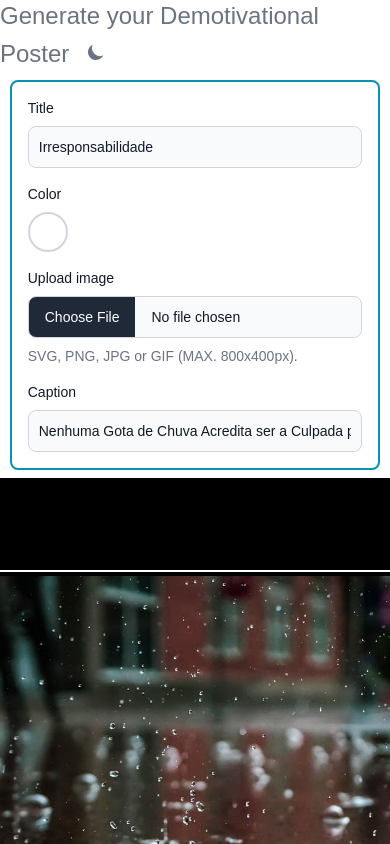
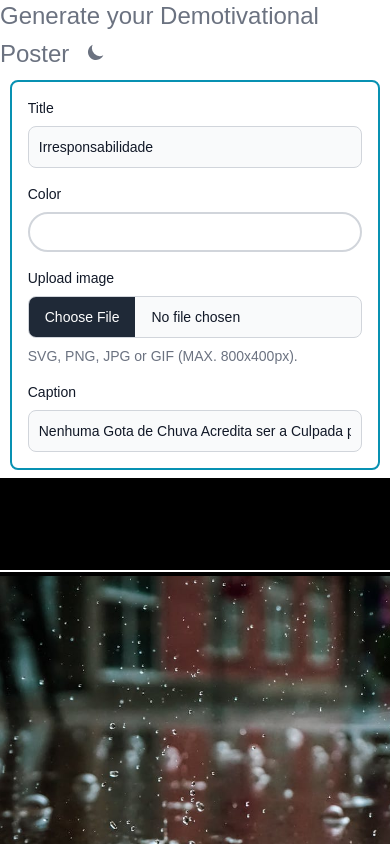
Before and after one commit to shadyueh/demotgen, a Next.js app: page /generator in a window 390 px wide. Shown: the top 844 px of the page. Built offline with nearby package versions, Linux system fonts and the light colour scheme.

Commit message:
feat: implementa responsividade no color picker

```diff
--- a/components/ColorPicker.tsx
+++ b/components/ColorPicker.tsx
@@ -31,7 +31,7 @@ const ColorPicker = ({ onChange, defaultColor }: ColorPickerProps) => {
   return (
     <div className="relative">
       <div
-        className={`w-10 h-10 border-2 border-gray-300 dark:border-gray-600
+        className={`w-full sm:w-10 h-10 border-2 border-gray-300 dark:border-gray-600
         rounded-full cursor-pointer transition-all duration-300
         ${ isFocused ? 'ring-2 ring-cyan-500' : ''}`}
         style={{ backgroundColor: color }}
@@ -44,7 +44,7 @@ const ColorPicker = ({ onChange, defaultColor }: ColorPickerProps) => {
           onChange={handleChange}
           onFocus={handleFocus}
           onBlur={handleBlur}
-          className="absolute inset-0 opacity-0 w-10 h-10 cursor-pointer"
+          className="absolute inset-0 opacity-0 w-full h-full sm:w-10 sm:h-10 cursor-pointer"
           style={{ backgroundColor: color }}
         />
       </div>
```
